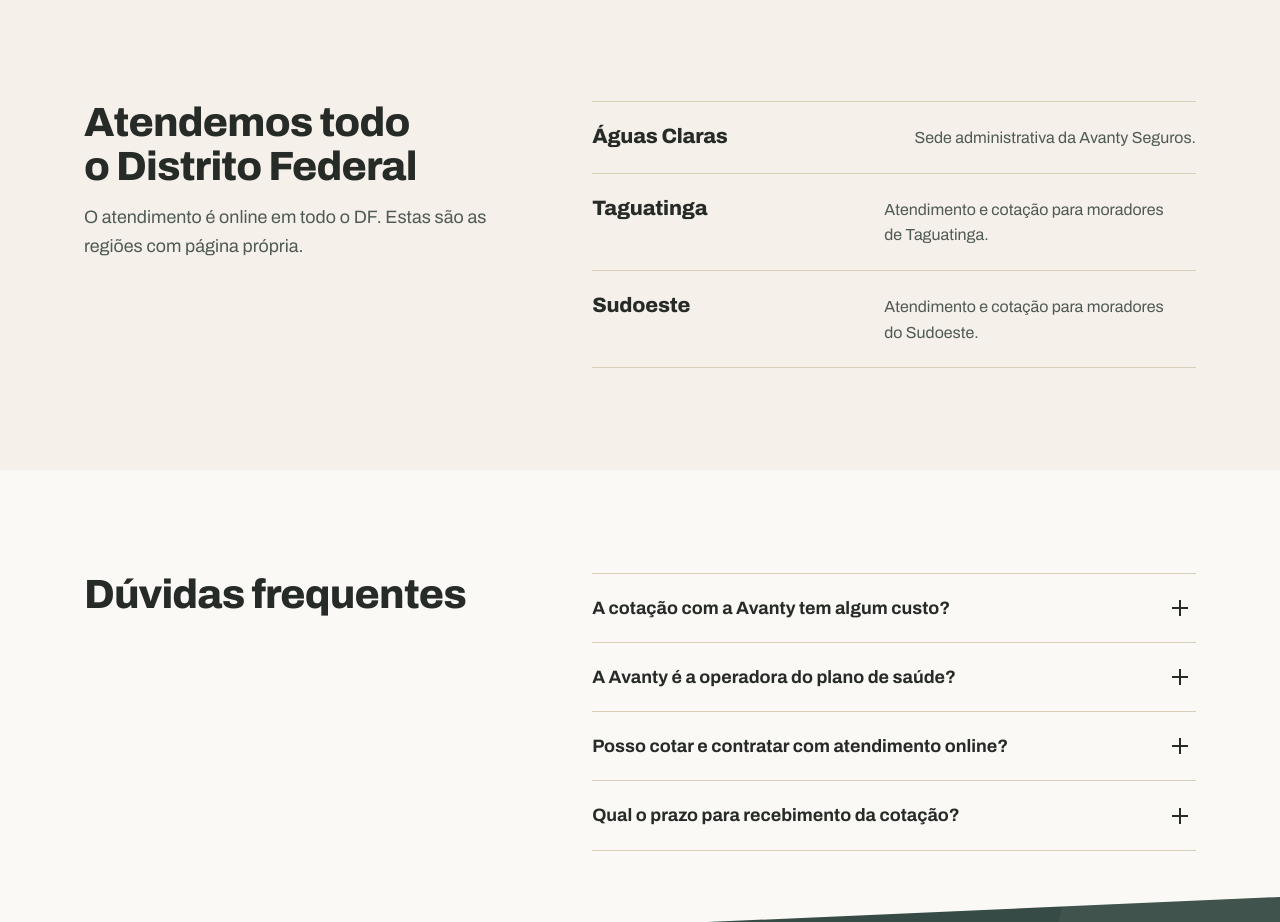
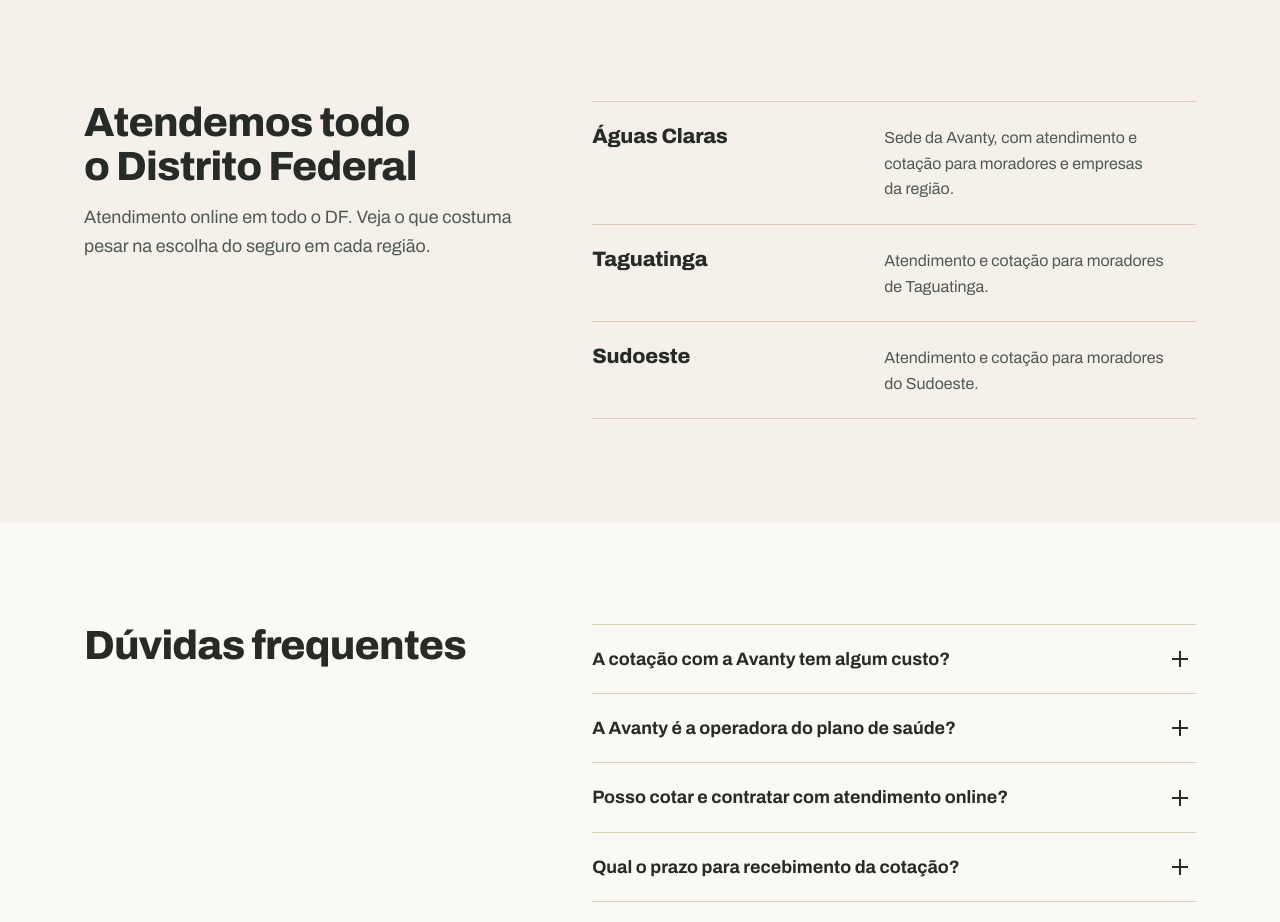
Before and after one commit to solutionrao-maker/avanty-seguros-preview, a plain HTML site: page index.html in a window 1280 px wide. Shown: the part 3240-4162 px from the top of the page. Drawn offline with Linux system fonts and the light colour scheme.

Commit message:
Home: texto da seção de regiões sem jargão interno
- Subtítulo: atendimento online em todo o DF + o que pesa na escolha em cada região
- Card de Águas Claras alinhado aos demais (atendimento e cotação)

```diff
--- a/index.html
+++ b/index.html
@@ -679,7 +679,7 @@
 
       <h2>Atendemos todo o Distrito Federal</h2>
 
-      <p>O atendimento é online em todo o DF. Estas são as regiões com página própria.</p>
+      <p>Atendimento online em todo o DF. Veja o que costuma pesar na escolha do seguro em cada região.</p>
 
     </div>
 
@@ -689,7 +689,7 @@
 
         <h3>Águas Claras</h3>
 
-        <p>Sede administrativa da Avanty Seguros.</p>
+        <p>Sede da Avanty, com atendimento e cotação para moradores e empresas da região.</p>
 
       </a>
 
```
